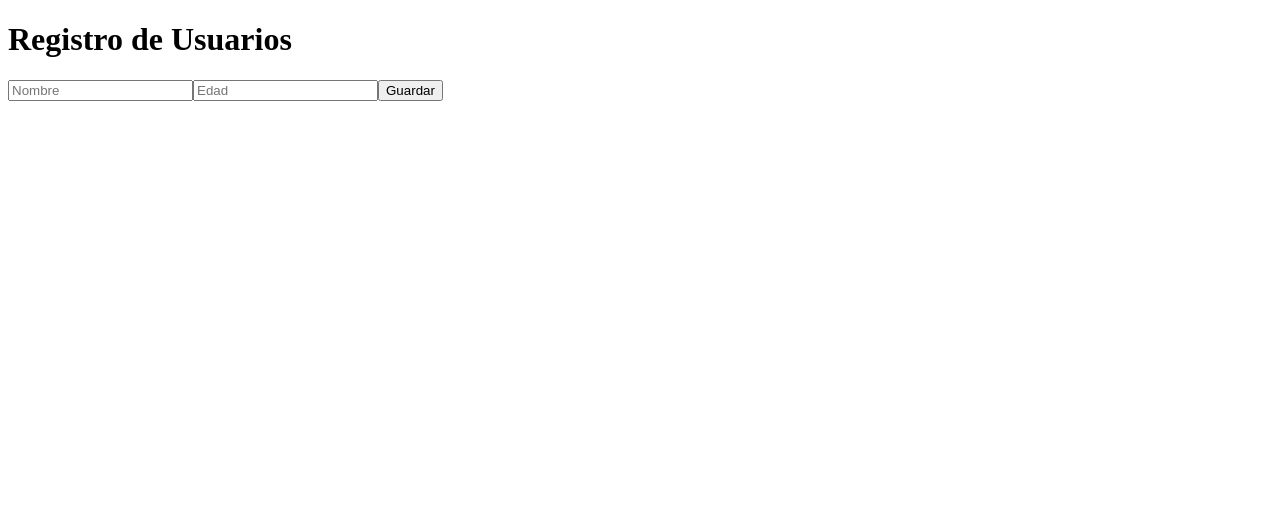
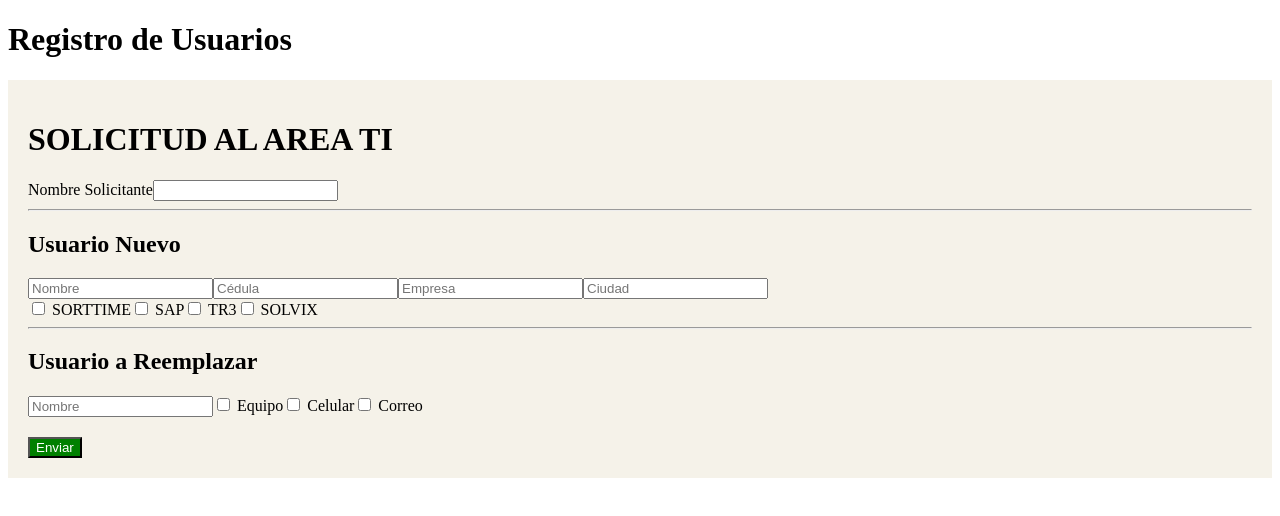
Before and after one commit to CamiloGs-univalle/DesarrolloTI, a React (Vite) app: page / in a window 1280 px wide. Shown: the top 516 px of the page. Built offline with nearby package versions, Linux system fonts and the light colour scheme.

Commit message:
Unión de proyecto local con contenido remoto

```diff
--- a/proxy.js
+++ b/proxy.js
@@ -8,7 +8,7 @@ app.use(cors());
 app.use(express.json());
 
 const PORT = 4000;
-const URL_APPS_SCRIPT = 'https://script.google.com/macros/s/AKfycbyeodFI7nM5VrTDXii6Nr6kxMvmyA1InIj1c74YMYE2Ju65BPf0dEw4_wVPagWAZU-2/exec';
+const URL_APPS_SCRIPT = 'https://script.google.com/macros/s/AKfycby_om7lhUi8o3kJy1lVMdwN0nRXT6ObcpkZtZLg9QoGXBJ39iEvLjNIRSLSFnuNuWhv/exec';
 
 app.post('/enviar-a-sheets', async (req, res) => {
   try {
--- a/src/components/Formulario.jsx
+++ b/src/components/Formulario.jsx
@@ -2,21 +2,131 @@ import { useState } from "react";
 import { guardarUsuario } from "../controllers/userController";
 
 export default function Formulario() {
-  const [nombre, setNombre] = useState("");
-  const [edad, setEdad] = useState("");
+  const [formData, setFormData] = useState({
+    solicitante: "",
+    nombreNuevo: "",
+    cedulaNuevo: "",
+    empresa: "",
+    ciudad: "",
+    sistemas: {
+      sorttime: false,
+      sap: false,
+      tr3: false,
+      solvix: false,
+    },
+    nombreReemplazo: "",
+    equipo: false,
+    celular: false,
+    correo: false,
+  });
+
+  const handleChange = (e) => {
+    const { name, value, type, checked } = e.target;
+    if (["sorttime", "sap", "tr3", "solvix"].includes(name)) {
+      setFormData((prev) => ({
+        ...prev,
+        sistemas: {
+          ...prev.sistemas,
+          [name]: checked,
+        },
+      }));
+    } else if (["equipo", "celular", "correo"].includes(name)) {
+      setFormData((prev) => ({
+        ...prev,
+        [name]: checked,
+      }));
+    } else {
+      setFormData((prev) => ({
+        ...prev,
+        [name]: value,
+      }));
+    }
+  };
 
   const handleSubmit = async (e) => {
     e.preventDefault();
-    await guardarUsuario({ nombre, edad });
-    setNombre("");
-    setEdad("");
+    await guardarUsuario(formData);
+    alert("✅ Solicitud enviada correctamente");
+    setFormData({
+      solicitante: "",
+      nombreNuevo: "",
+      cedulaNuevo: "",
+      empresa: "",
+      ciudad: "",
+      sistemas: { sorttime: false, sap: false, tr3: false, solvix: false },
+      nombreReemplazo: "",
+      equipo: false,
+      celular: false,
+      correo: false,
+    });
   };
 
   return (
-    <form onSubmit={handleSubmit}>
-      <input value={nombre} onChange={e => setNombre(e.target.value)} placeholder="Nombre" required />
-      <input type="number" value={edad} onChange={e => setEdad(e.target.value)} placeholder="Edad" required />
-      <button type="submit">Guardar</button>
+    <form onSubmit={handleSubmit} style={{ padding: "20px", backgroundColor: "#f5f2e9" }}>
+      <h1>SOLICITUD AL AREA TI</h1>
+
+      <label>Nombre Solicitante</label>
+      <input
+        name="solicitante"
+        value={formData.solicitante}
+        onChange={handleChange}
+        required
+      />
+
+      <hr />
+      <h2>Usuario Nuevo</h2>
+      <input
+        name="nombreNuevo"
+        placeholder="Nombre"
+        value={formData.nombreNuevo}
+        onChange={handleChange}
+        required
+      />
+      <input
+        name="cedulaNuevo"
+        placeholder="Cédula"
+        value={formData.cedulaNuevo}
+        onChange={handleChange}
+        required
+      />
+      <input
+        name="empresa"
+        placeholder="Empresa"
+        value={formData.empresa}
+        onChange={handleChange}
+        required
+      />
+      <input
+        name="ciudad"
+        placeholder="Ciudad"
+        value={formData.ciudad}
+        onChange={handleChange}
+        required
+      />
+
+      <div>
+        <label><input type="checkbox" name="sorttime" checked={formData.sistemas.sorttime} onChange={handleChange} /> SORTTIME</label>
+        <label><input type="checkbox" name="sap" checked={formData.sistemas.sap} onChange={handleChange} /> SAP</label>
+        <label><input type="checkbox" name="tr3" checked={formData.sistemas.tr3} onChange={handleChange} /> TR3</label>
+        <label><input type="checkbox" name="solvix" checked={formData.sistemas.solvix} onChange={handleChange} /> SOLVIX</label>
+      </div>
+
+      <hr />
+      <h2>Usuario a Reemplazar</h2>
+      <input
+        name="nombreReemplazo"
+        placeholder="Nombre"
+        value={formData.nombreReemplazo}
+        onChange={handleChange}
+      />
+      <label><input type="checkbox" name="equipo" checked={formData.equipo} onChange={handleChange} /> Equipo</label>
+      <label><input type="checkbox" name="celular" checked={formData.celular} onChange={handleChange} /> Celular</label>
+      <label><input type="checkbox" name="correo" checked={formData.correo} onChange={handleChange} /> Correo</label>
+
+      <br />
+      <button type="submit" style={{ marginTop: "20px", backgroundColor: "green", color: "white" }}>
+        Enviar
+      </button>
     </form>
   );
 }
--- a/src/controllers/userController.js
+++ b/src/controllers/userController.js
@@ -2,19 +2,18 @@ import { collection, addDoc } from "firebase/firestore";
 import { db } from "../firebase/firebase";
 import { enviarAFirebaseAAppsScript } from "../services/googleSheetsService";
 
-export const guardarUsuario = async (usuario) => {
+export const guardarUsuario = async (datos) => {
   try {
     const usuarioObj = {
-      nombre: usuario.nombre,
-      edad: usuario.edad,
-      fecha: new Date().toLocaleDateString()
+      ...datos,
+      fecha: new Date().toLocaleDateString(),
     };
 
     const docRef = await addDoc(collection(db, "usuarios"), usuarioObj);
-    console.log("✅ Usuario guardado en Firebase con ID:", docRef.id);
+    console.log("✅ Datos guardados en Firebase con ID:", docRef.id);
 
     await enviarAFirebaseAAppsScript(usuarioObj);
-    console.log("📤 Usuario enviado a Google Sheets");
+    console.log("📤 Datos enviados a Google Sheets");
   } catch (error) {
     console.error("❌ Error guardando usuario:", error);
   }
```
Also changed, not shown: src/firebase/firebase.js (indentation only).
